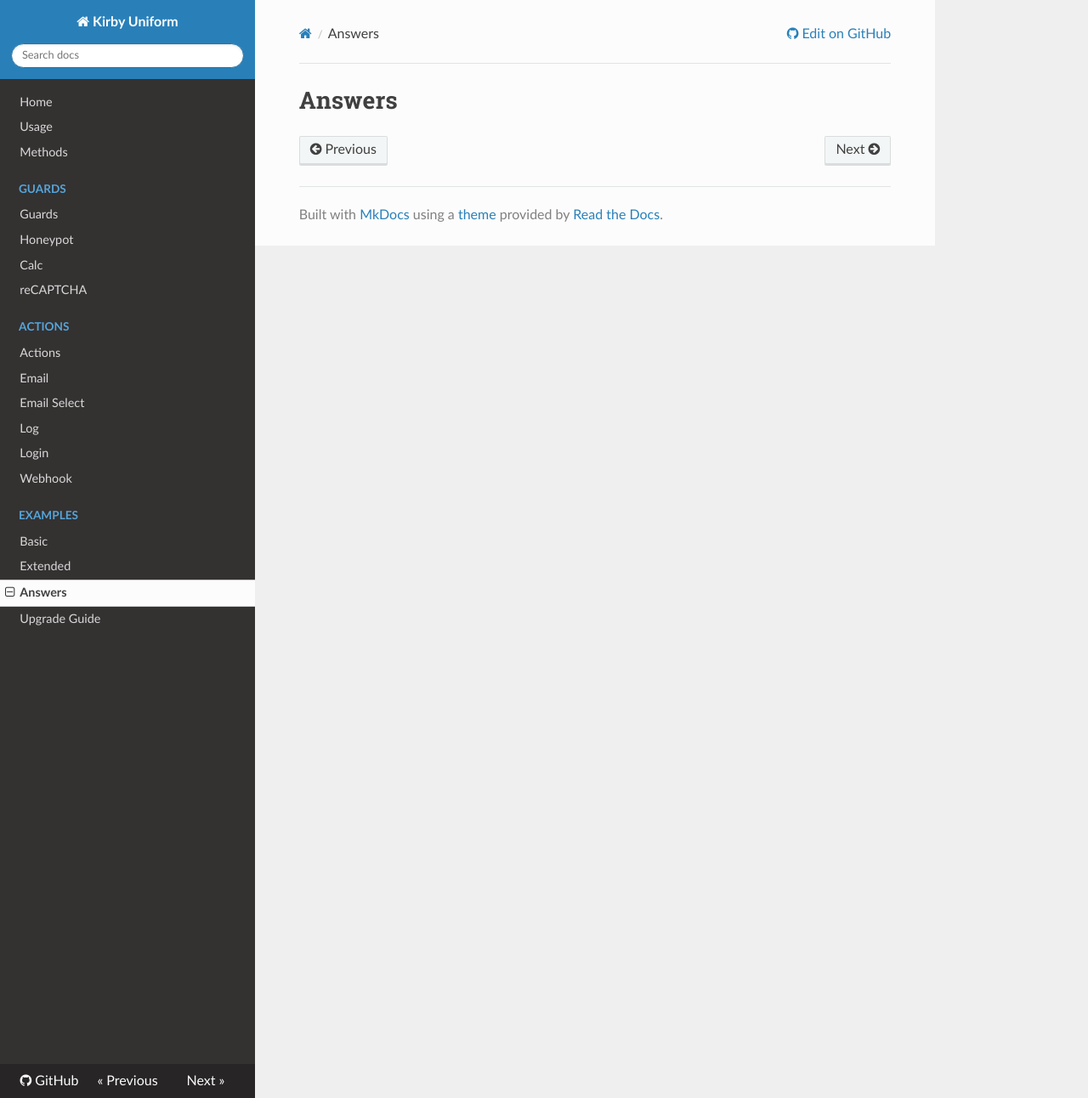
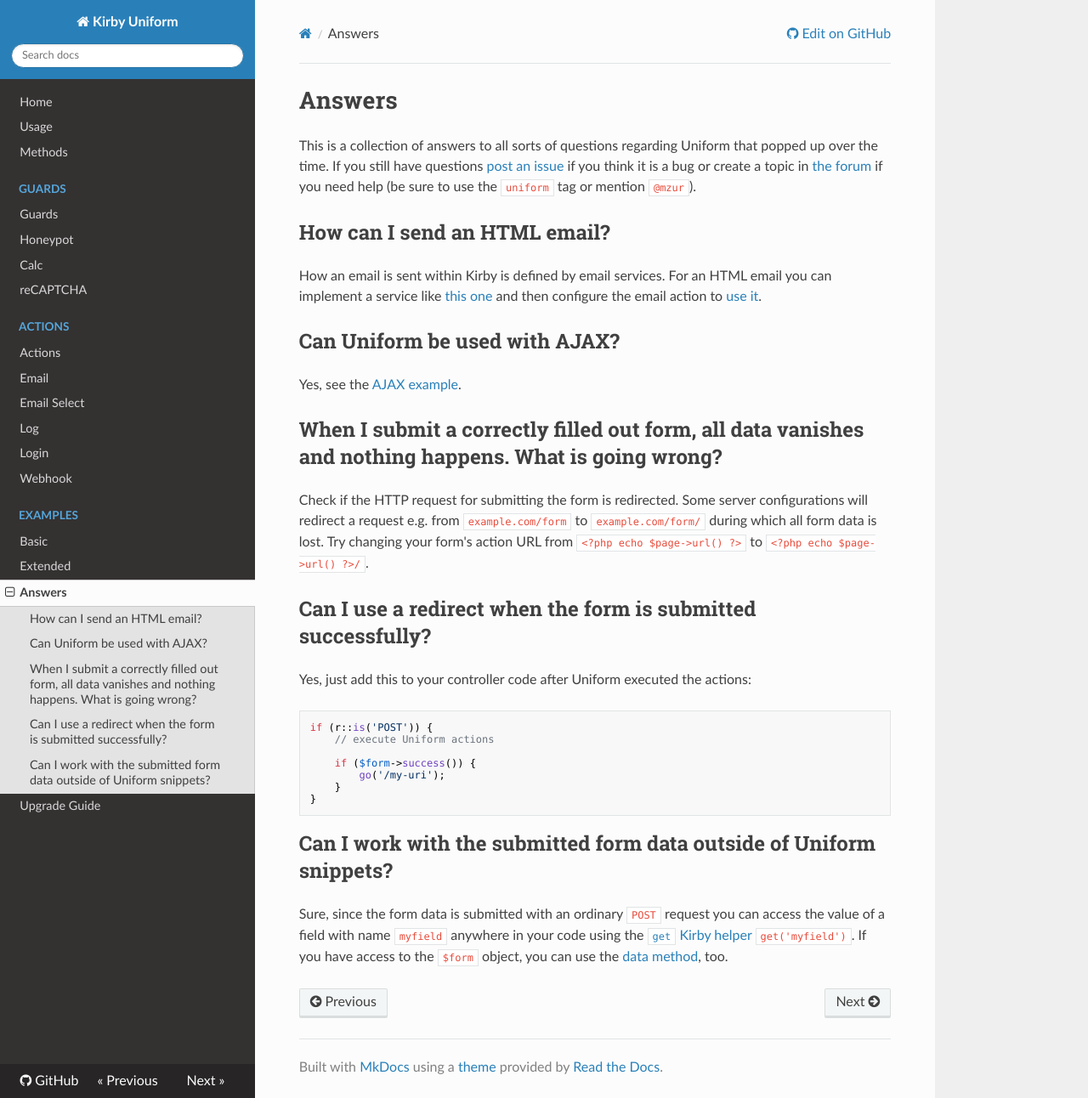
Before and after one commit to mzur/kirby-uniform, an MkDocs documentation site: the page built from docs/answers.md, in a window 1280 px wide and 1292 px high. Shown: the whole window at 85% size. Built offline with MkDocs 1.6.1, drawn with Linux system fonts in a browser that asks for light colours; nearby versions of some CDN libraries; old or Windows-style settings are respelled for this version of MkDocs.

Commit message:
Add answers to the docs

````diff
--- a/docs/answers.md
+++ b/docs/answers.md
@@ -1 +1,33 @@
 # Answers
+
+This is a collection of answers to all sorts of questions regarding Uniform that popped up over the time. If you still have questions [post an issue](https://github.com/mzur/kirby-uniform/issues) if you think it is a bug or create a topic in [the forum](https://forum.getkirby.com/) if you need help (be sure to use the `uniform` tag or mention `@mzur`).
+
+## How can I send an HTML email?
+
+How an email is sent within Kirby is defined by email services. For an HTML email you can implement a service like [this one](https://github.com/mzur/kirby-uniform/issues/7#issuecomment-68592134) and then configure the email action to [use it](actions/email#service).
+
+## Can Uniform be used with AJAX?
+
+Yes, see the [AJAX example](examples/ajax).
+
+## When I submit a correctly filled out form, all data vanishes and nothing happens. What is going wrong?
+
+Check if the HTTP request for submitting the form is redirected. Some server configurations will redirect a request e.g. from `example.com/form` to `example.com/form/` during which all form data is lost. Try changing your form's action URL from `<?php echo $page->url() ?>` to `<?php echo $page->url() ?>/`.
+
+## Can I use a redirect when the form is submitted successfully?
+
+Yes, just add this to your controller code after Uniform executed the actions:
+
+```php
+if (r::is('POST')) {
+    // execute Uniform actions
+
+    if ($form->success()) {
+        go('/my-uri');
+    }
+}
+```
+
+## Can I work with the submitted form data outside of Uniform snippets?
+
+Sure, since the form data is submitted with an ordinary `POST` request you can access the value of a field with name `myfield` anywhere in your code using the [`get` Kirby helper](https://getkirby.com/docs/cheatsheet/helpers/get) `get('myfield')`. If you have access to the `$form` object, you can use the [data method](methods#datakey-value), too.
````
